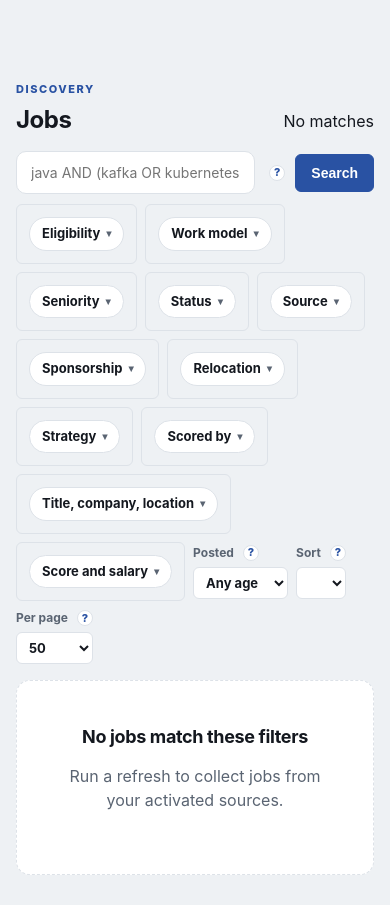
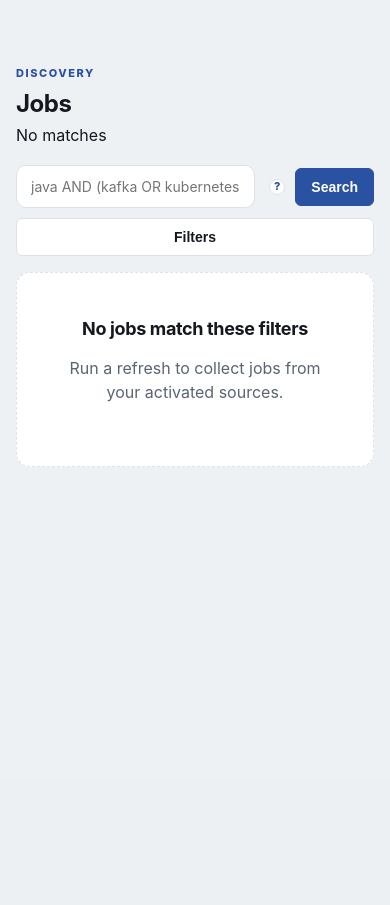
Before and after one commit to srknzl/rolebeacon, a Python web app: template src/rolebeacon/resources/templates/jobs.html in a window 390 px wide. Shown: the part 64-969 px from the top of the page. After the commit the page ends 531 px from the top, so only its background shows below. Run offline with Jinja, Linux system fonts and the light colour scheme; the template is opened without the code that fills it, so the values that code supplies are empty.

Commit message:
fix(ui): give a phone a job list instead of 370px of chrome
At 390px the Jobs page spent its first screen on controls: a full-width primary
Refresh button pinned under the brand, then twelve facet pills wrapped over
seven rows, then a heading fighting the match count for one line. The first job
started around 800px down; it now starts at 480px.

The facets collapse behind one Filters button that carries the number of filters
actually applied, and each facet opens in place rather than floating a menu over
the one below it. Refresh is a secondary button at its natural width - it is the
most expensive action in the app and had the largest target on the screen. The
match count stacks under the heading, and the card keeps its score beside the
title instead of giving a 54px circle its own line.

Facets also stop inheriting the generic details box, which was drawing a second
border and 12px of padding around every pill on every viewport.

Closes #36

Co-Authored-By: Claude Opus 5 <noreply@anthropic.com>

```diff
--- a/src/rolebeacon/resources/static/style.css
+++ b/src/rolebeacon/resources/static/style.css
@@ -190,7 +190,7 @@ code {
 
 @media (max-width: 540px) {
   .topbar { height: auto; min-height: 64px; flex-wrap: wrap; padding-block: 8px; }
-  .topbar > #sync-button { order: 3; width: 100%; margin-top: -2px; }
+  .topbar > #sync-button { order: 3; margin-left: auto; background: var(--paper); color: var(--ink); border: 1px solid var(--line); }
   .sync-strip { top: 104px; }
 }
 
@@ -446,6 +446,10 @@ label:has(> .help-tip):not(:has(> input[type=checkbox])) > :not(.help-tip) { gri
 .section-heading a { font-weight: 700; color: var(--brand); text-decoration: none; }
 .page-heading h1 { font-size: clamp(24px, 3vw, 30px); }
 
+@media (max-width: 640px) {
+  .page-heading, .section-heading { flex-direction: column; align-items: flex-start; gap: 6px; margin-top: 32px; }
+}
+
 @media (max-width: 900px) {
   .stats-grid { grid-template-columns: repeat(2, 1fr); }
   .stat { border-bottom: 1px solid var(--line); }
@@ -485,8 +489,11 @@ label:has(> .help-tip):not(:has(> input[type=checkbox])) > :not(.help-tip) { gri
 .empty-state p, .muted { color: var(--muted); }
 
 @media (max-width: 540px) {
-  .job-card { grid-template-columns: 1fr; }
+  .job-card { grid-template-columns: 42px 1fr; gap: 12px; padding: 14px; }
+  .score { width: 42px; height: 42px; border-width: 3px; font-size: 15px; }
+  .job-card-heading { flex-direction: column; gap: 6px; }
   .job-card-badges { justify-content: flex-start; }
+  .meta-row { gap: 10px; margin-top: 8px; }
 }
 
 /* ============================================================
@@ -511,7 +518,9 @@ label:has(> .help-tip):not(:has(> input[type=checkbox])) > :not(.help-tip) { gri
 .explorer-facets { display: flex; flex-wrap: wrap; gap: 8px; align-items: center; margin-top: 10px; }
 .explorer-spacer { flex: 1 1 auto; }
 
-.facet { position: relative; }
+/* A facet is a <details>, but its summary already draws the pill: the generic details box
+   would put a second border and 12px of padding around every one of them. */
+.facet { position: relative; border: 0; padding: 0; }
 .facet > summary {
   display: inline-flex;
   align-items: center;
@@ -587,10 +596,20 @@ label:has(> .help-tip):not(:has(> input[type=checkbox])) > :not(.help-tip) { gri
 
 .pagination { display: flex; gap: 16px; align-items: center; justify-content: center; margin-top: 26px; font-size: 13px; color: var(--muted); }
 
+.filter-toggle { display: none; }
+
 @media (max-width: 640px) {
   .explorer-spacer { display: none; }
   .facet-menu { min-width: 200px; }
   .facet-menu-wide { min-width: 240px; }
+  .filter-toggle { display: inline-flex; gap: 6px; width: 100%; justify-content: center; margin-top: 10px; }
+  .explorer-facets { display: none; }
+  .explorer-facets.is-open { display: flex; }
+  /* An absolutely positioned menu has nowhere to go inside a full-width column, so on a phone
+     each facet opens in place instead of floating over the one below it. */
+  .facet { width: 100%; }
+  .facet > summary { width: 100%; justify-content: space-between; }
+  .facet-menu { position: static; min-width: 0; box-shadow: none; }
 }
 
 /* ============================================================
--- a/src/rolebeacon/resources/templates/jobs.html
+++ b/src/rolebeacon/resources/templates/jobs.html
@@ -35,7 +35,10 @@
     <button class="button button-primary" type="submit">Search</button>
   </div>
 
-  <div class="explorer-facets">
+  {# On a phone the twelve facets are 370px of chrome before the first job, so they collapse
+     behind one button that says how many are actually set. Wide viewports never see it. #}
+  <button class="button filter-toggle" id="filter-toggle" type="button" aria-expanded="false" aria-controls="explorer-facets">Filters{% if active_chips %} <span class="facet-count">{{ active_chips|length }}</span>{% endif %}</button>
+  <div class="explorer-facets" id="explorer-facets">
     {{ facet("eligibility", "Eligibility", [("eligible", "Eligible"), ("unknown", "Unknown"), ("ineligible", "Ineligible")], "Whether you can actually take the job. Checked before fit, and a high score can never override it.") }}
     {{ facet("work_model", "Work model", [("remote_worldwide", "Remote worldwide"), ("remote", "Any remote"), ("onsite", "On-site or hybrid")], "Derived from the posting's own location wording. Country-scoped remote counts as regional, never worldwide.") }}
     {{ facet("seniority", "Seniority", facet_options.seniority, "Read from wording in the job title, matched as a whole word so Lead does not catch \"Team Leadership\". Postings that state no level are excluded when you pick one.") }}
@@ -102,6 +105,12 @@
 </nav>
 {% endif %}
 <script>
+  const filterToggle = document.getElementById("filter-toggle");
+  filterToggle?.addEventListener("click", () => {
+    const open = document.getElementById("explorer-facets").classList.toggle("is-open");
+    filterToggle.setAttribute("aria-expanded", String(open));
+  });
+
   const filterForm = document.getElementById("job-filters");
   // Ticking a box applies it, the way a log explorer does. Debounced so ticking three boxes in a
   // row is one reload, and never fired from the text inputs - those wait for Enter or Search.
```
Also changed, not shown: tests/test_app.py (+21 -0 lines).
